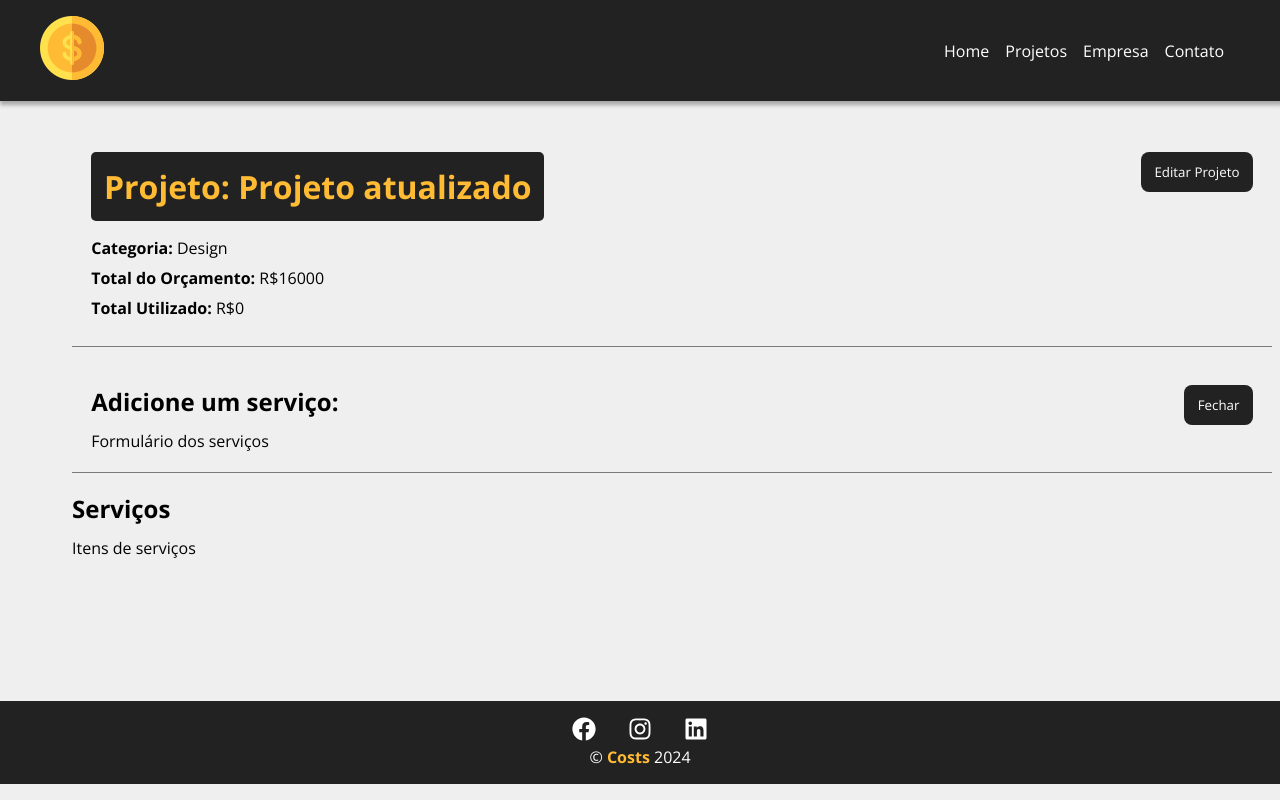
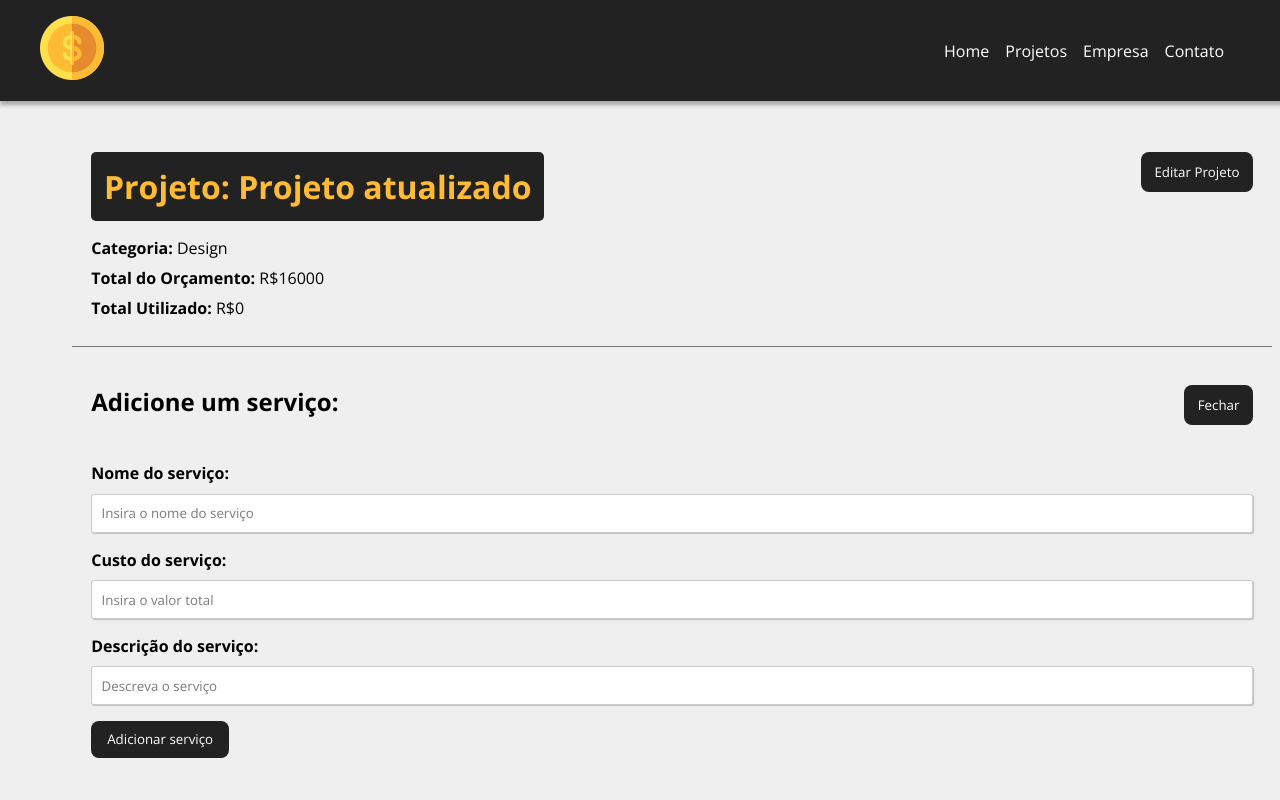
Before and after one commit to TawanDeodato/estudos-na-pratica-react, a React (Create React App) app in the folder costs/: page /project/54e5 in a window 1280 px wide. Both pictures are taken after a click on the button "Adicionar serviços". Shown: the top 800 px of the page. Built offline with nearby package versions, Linux system fonts and the light colour scheme; data requests are answered from the project's data file.

Commit message:
Criando form para adição de novos serviços

```diff
--- a/costs/src/components/pages/Project.js
+++ b/costs/src/components/pages/Project.js
@@ -1,11 +1,13 @@
 import styles from "./Project.module.css";
 import { useParams } from "react-router-dom";
 import { useState, useEffect } from "react";
+import { parse, v4 as uuidv4 } from "uuid";
 
 import Container from "../layout/Container";
 import Loading from "../layout/Loading";
 import ProjectForm from "../projects/ProjectForm";
 import Message from "../layout/Message";
+import ServiceForm from "../service/ServiceForm";
 
 function Project() {
   const { id } = useParams();
@@ -57,6 +59,47 @@
       .catch((err) => console.log(err));
   }
 
+  function createService(project) {
+    setMessage("");
+
+    //last service
+    const lastService = project.services[project.services.length - 1];
+
+    lastService.id = uuidv4();
+
+    const lastServiceCost = lastService.cost;
+
+    const newCost = parseFloat(project.cost) + parseFloat(lastServiceCost);
+
+    //maximum value validation
+
+    if (newCost > parseFloat(project.budget)) {
+      setMessage("Orçamento ultrapassado. Verifique o valor do serviço");
+      setType("error");
+      project.services.pop();
+      return false;
+    }
+
+    //add service cost to project total cost
+
+    project.cost = newCost;
+
+    //update project
+
+    fetch(`http://localhost:5000/projects/${project.id}`, {
+      method: "PATCH",
+      headers: {
+        "Content-Type": "application/json",
+      },
+      body: JSON.stringify(project),
+    })
+      .then((resp) => resp.json())
+      .then((data) => {
+        //exibir os serviços
+      })
+      .catch((err) => console.log(err));
+  }
+
   function toggleProjectForm() {
     setShowProjectForm(!showProjectForm);
   }
@@ -104,7 +147,13 @@
                 {!showServiceForm ? "Adicionar serviços" : "Fechar"}
               </button>
               <div className={styles.project_info}>
-                {showServiceForm && <div>Formulário dos serviços</div>}
+                {showServiceForm && (
+                  <ServiceForm
+                    handleSubmit={createService}
+                    btnText="Adicionar serviço"
+                    projectData={project}
+                  />
+                )}
               </div>
             </div>
             <h2>Serviços</h2>
--- /dev/null
+++ b/costs/src/components/service/ServiceForm.js
@@ -0,0 +1,49 @@
+import styles from "../projects/ProjectForm.module.css";
+
+import { useState } from "react";
+
+import Input from "../form/Input";
+import SubmitButton from "../form/SubmitButton";
+
+function ServiceForm({ handleSubmit, btnText, projectData }) {
+  const [service, setService] = useState({});
+
+  function handleChange(evt) {
+    setService({ ...service, [evt.target.name]: evt.target.value });
+  }
+
+  function submit(evt) {
+    evt.preventDefault()
+    projectData.services.push(service)
+    handleSubmit(projectData)
+  }
+
+  return (
+    <form onSubmit={submit} className={styles.form}>
+      <Input
+        type="text"
+        text="Nome do serviço"
+        name="name"
+        placeholder="Insira o nome do serviço"
+        handleOnChange={handleChange}
+      />
+      <Input
+        type="Number"
+        text="Custo do serviço"
+        name="cost"
+        placeholder="Insira o valor total"
+        handleOnChange={handleChange}
+      />
+      <Input
+        type="text"
+        text="Descrição do serviço"
+        name="description"
+        placeholder="Descreva o serviço"
+        handleOnChange={handleChange}
+      />
+      <SubmitButton text={btnText} />
+    </form>
+  );
+}
+
+export default ServiceForm;
```
